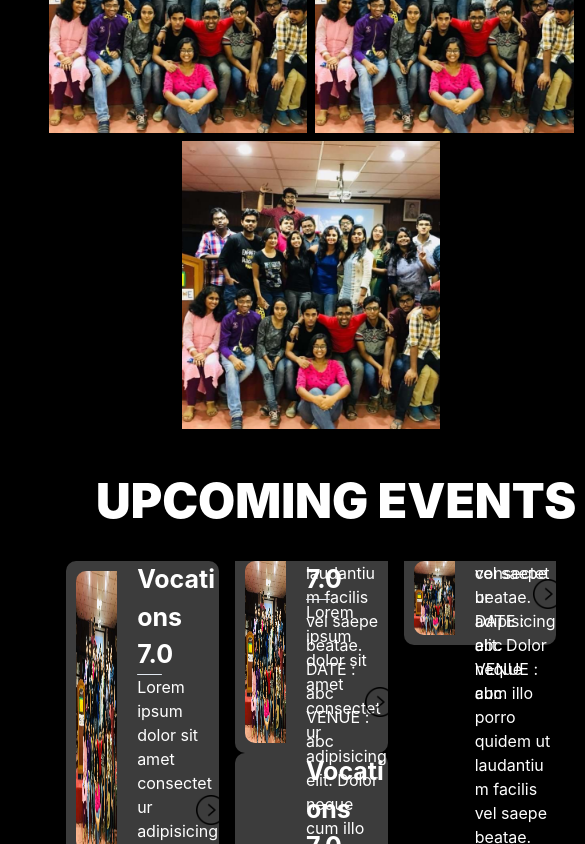
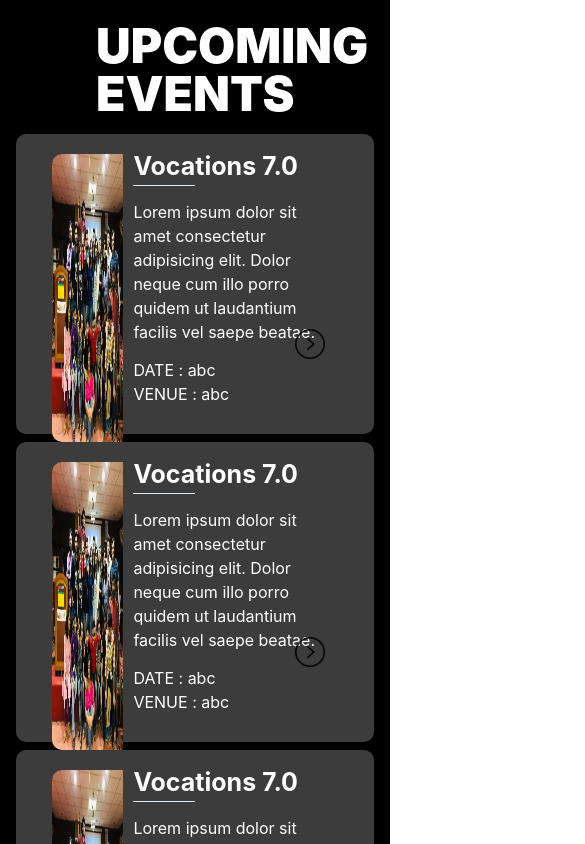
Before and after one commit to Anwesha712/test_vocation8.0, a React (Create React App) app: page / in a window 390 px wide. Shown: the part 6640-7484 px from the top of the page, 585 px wide, since content can reach past the window. Built offline with nearby package versions, Linux system fonts and the light colour scheme; a web font is replaced by a local one.

Commit message:
responsive

```diff
--- a/src/Up_event.js
+++ b/src/Up_event.js
@@ -36,12 +36,12 @@ const Up_event = () => {
         <div className="font-black text-5xl text-white my-4 mx-auto center ml-20">
           UPCOMING EVENTS
         </div>
-         <div className="up">
+         <div className="up inline-flex flex-wrap justify-center gap-2 w-full">
          {data.map((item)=>{
                 return(
                     <>
                     <div className="up_main">
-                    <div className="up_pic" key={item.id}>
+                    <div className="up_pic w-[40%] h-72 md:w-60 md:h-64" key={item.id}>
                         <img src={item.imgSrc} style={{width:'100%', height:"100%" }}/>
                     </div>
                     <div className="up_write">
--- a/src/up_event.css
+++ b/src/up_event.css
@@ -1,9 +1,9 @@
-.up{
+/*.up{
     -webkit-column-count: 3;
     -moz-column-count: 3;
       column-count: 3;
     padding: 20px 50px 0px;
-}
+}*/
 .up_main{
     height:300px;
     display:flex;
@@ -13,8 +13,9 @@
     border-radius: 10px;
 }
 .up_main .up_pic{
-    margin:10px;
+    margin-top: 20px;
     border-radius: 10px;
+    width:20%;
 }
 .up_main .up_pic img{
     border-radius: 10px 0 0 10px;
@@ -41,6 +42,19 @@ hr{
 .arrow img{
     width:30px;
     position: absolute;
-    top:78%;
-    left:75%;
+    top:65%;
+    left:80%;
 }
+
+/*@media (max-width:900px){
+    .up {
+        -webkit-column-count: 2;
+        -moz-column-count: 2;
+        column-count: 2;
+        padding: 20px;
+    }
+    .up_pic img{
+        margin-top: 10px;
+
+    }
+}*/
```
